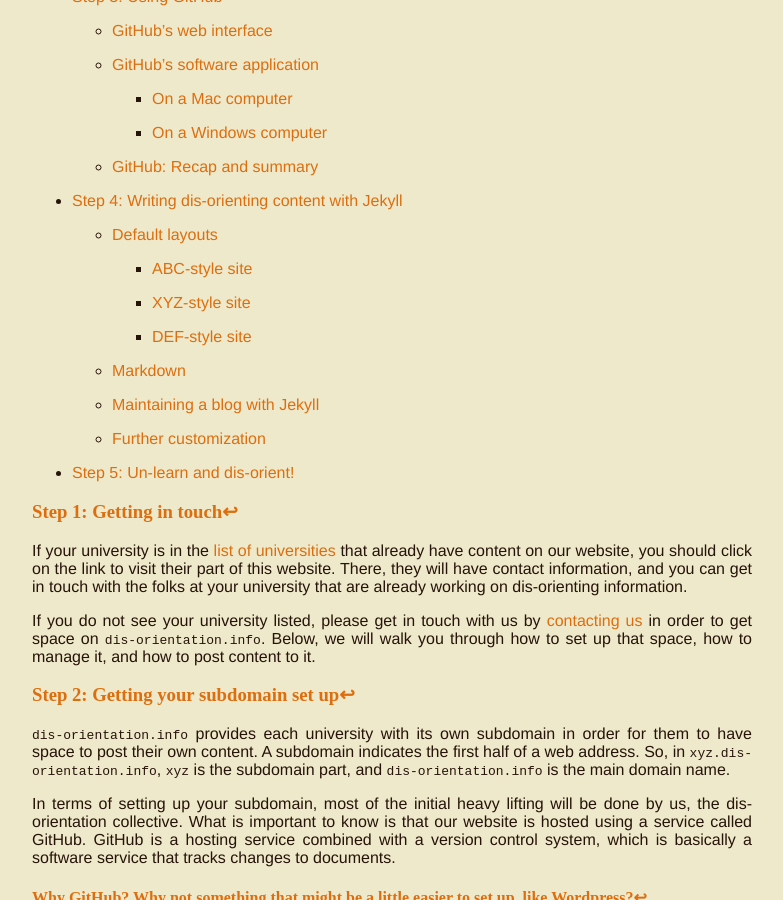
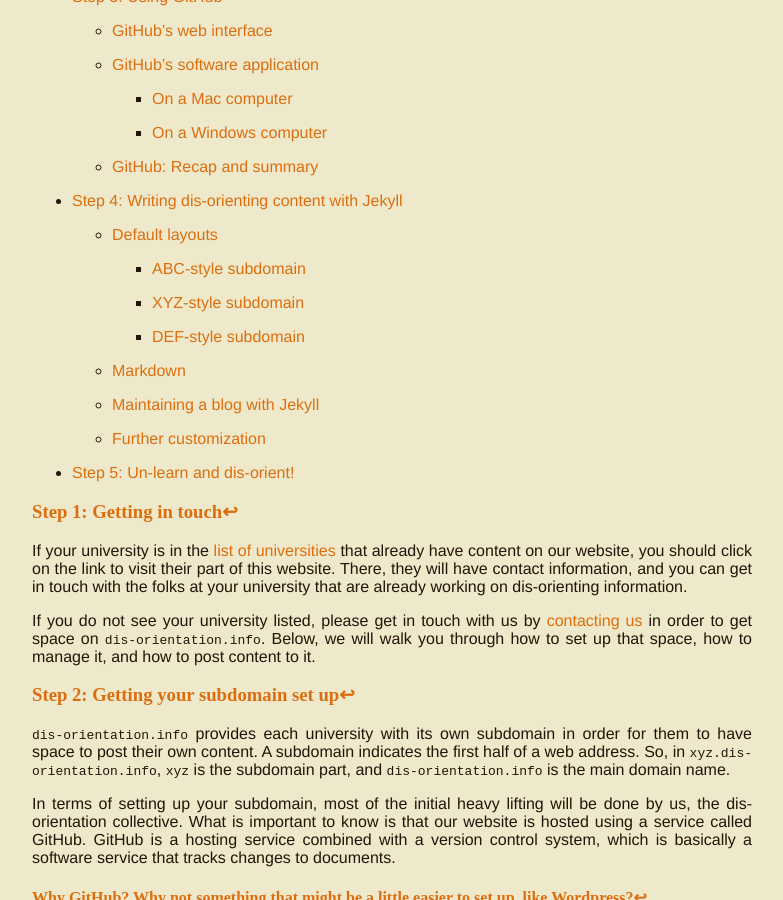
Before and after one commit to dis-orientation/dis-orientation.github.io, a Jekyll site: the page built from involved.md, in a window 1280 px wide and 900 px high, scrolled down 579 px. Shown: the whole window, without its empty margins (248-1031 px from the left). Built offline with Jekyll 4.4.1, drawn with Linux system fonts in a browser that asks for light colours; Markdown is read by kramdown in place of the engine named in the settings; some of the changed text lies outside the part shown.

Commit message:
changed site to subdomain

```diff
--- a/involved.md
+++ b/involved.md
@@ -35,11 +35,11 @@
 
 	- <a href="#default-layouts">Default layouts</a>
 
-		- <a href="abc">ABC-style site</a>
+		- <a href="abc">ABC-style subdomain</a>
 
-		- <a href="xyz">XYZ-style site</a>
+		- <a href="xyz">XYZ-style subdomain</a>
 
-		- <a href="def">DEF-style site</a>
+		- <a href="def">DEF-style subdomain</a>
 
 	- <a href="#markdown">Markdown</a>
 
@@ -229,7 +229,7 @@
 
 Here, we will look at each of these default layouts in turn, including the files for the website that you will see once you have cloned the repo for your subdomain to your computer and switched to the `gh-pages` branch for your repository (or once you have navigated to the repository home on `http://github.com`, if you intend to use the web interface).
 
-##### <a id="abc">ABC-style site</a><a href="#toc">↩</a>
+##### <a id="abc">ABC-style subdomain</a><a href="#toc">↩</a>
 
 This example subdomain has a layout that includes a static home page, a blog page, an about page, and a contact page. If you look at the files inside of the repository you will see the following files and folders:
 
@@ -303,9 +303,9 @@
 
 A discussion of how to edit these files will take place below, when we talk about the Markdown language. Next, we will briefly look at the other two possible default layouts that you can start your subdomain with.
 
-##### <a id="xyz">XYZ-style site</a><a href="#toc">↩</a>
+##### <a id="xyz">XYZ-style subdomain</a><a href="#toc">↩</a>
 
-##### <a id="def">DEF-style site</a><a href="#toc">↩</a>
+##### <a id="def">DEF-style subdomain</a><a href="#toc">↩</a>
 
 #### <a id="markdown">Markdown</a><a href="#toc">↩</a>
 
```
